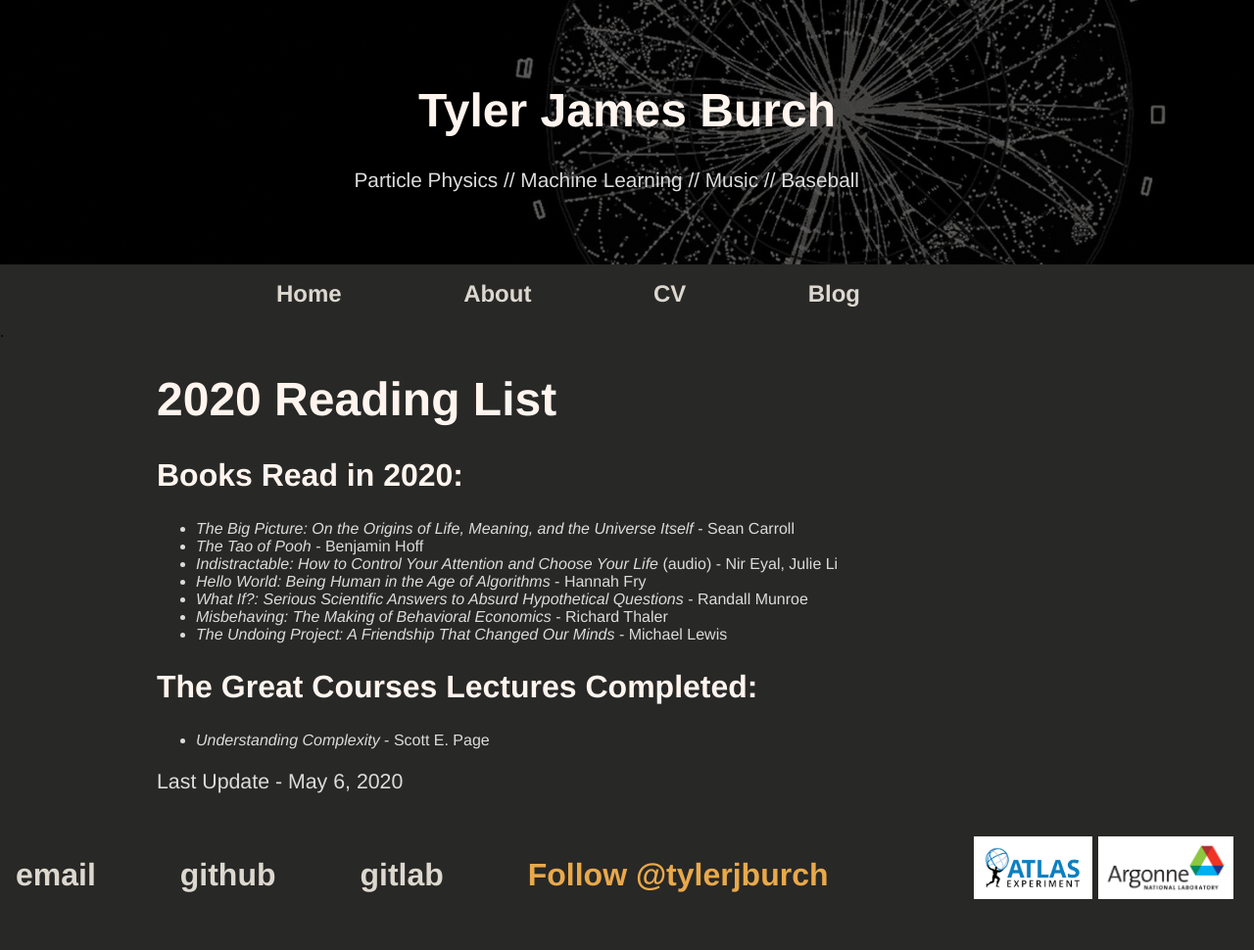
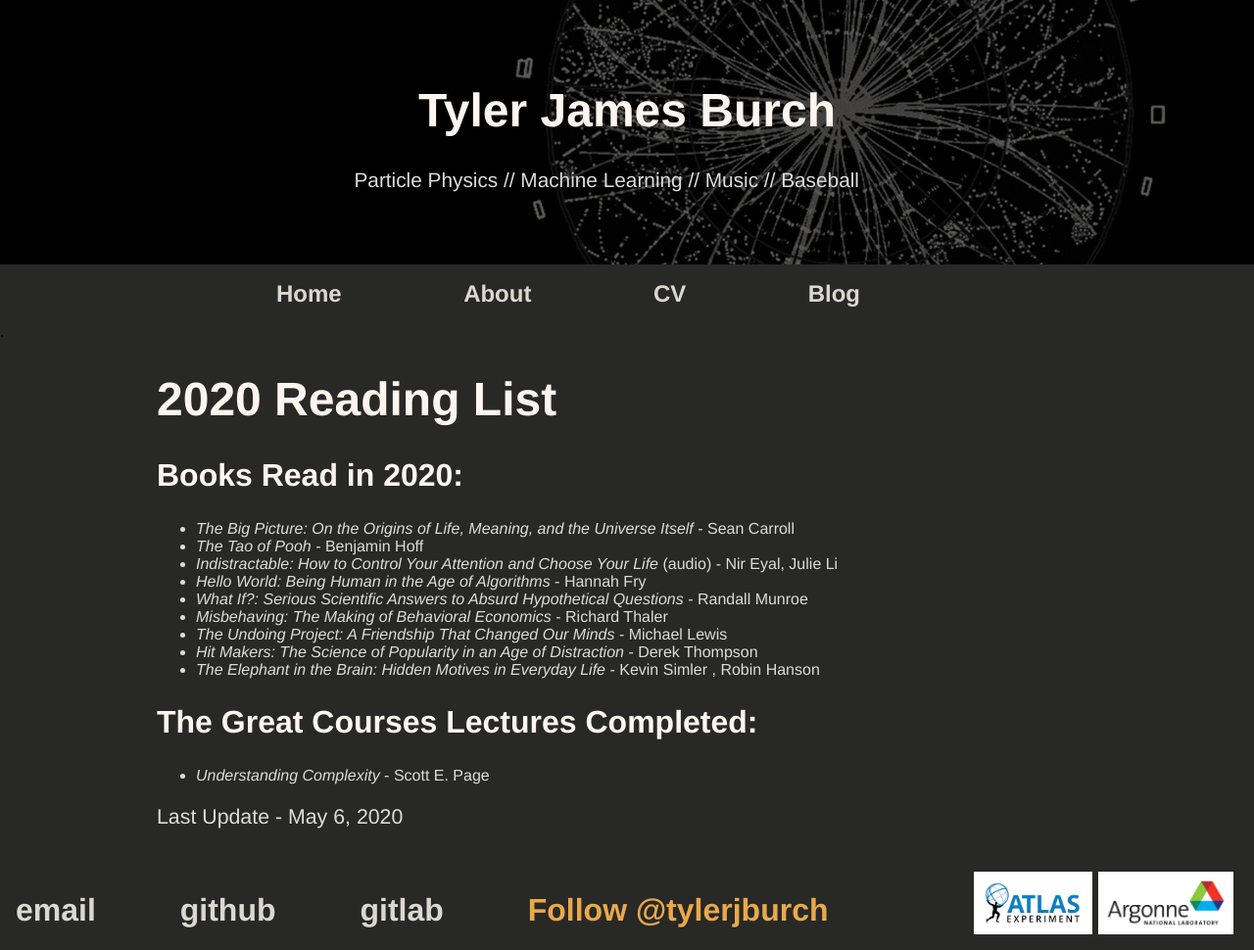
Before and after one commit to tjburch/tjburch.github.io, a Jekyll site: the page built from _other/2020readinglist.md, in a window 1280 px wide. Shown: the whole page at 98% size. Built offline with Jekyll 4.4.1, drawn with Linux system fonts in a browser that asks for light colours; comment, search, counter and statistics services are not loaded; before the commit the page ends 934 px from its top, so only the background shows below that.

Commit message:
Add Hit Makers and The Elephant in the Brain

```diff
--- a/_other/2020readinglist.md
+++ b/_other/2020readinglist.md
@@ -15,6 +15,8 @@ date: 2020-04-04
 - _What If?: Serious Scientific Answers to Absurd Hypothetical Questions_ - Randall Munroe
 - _Misbehaving: The Making of Behavioral Economics_ - Richard Thaler
 - _The Undoing Project: A Friendship That Changed Our Minds_ - Michael Lewis
+- _Hit Makers: The Science of Popularity in an Age of Distraction_ - Derek Thompson
+- _The Elephant in the Brain: Hidden Motives in Everyday Life_ - Kevin Simler , Robin Hanson
 
 ## The Great Courses Lectures Completed:
 
```
